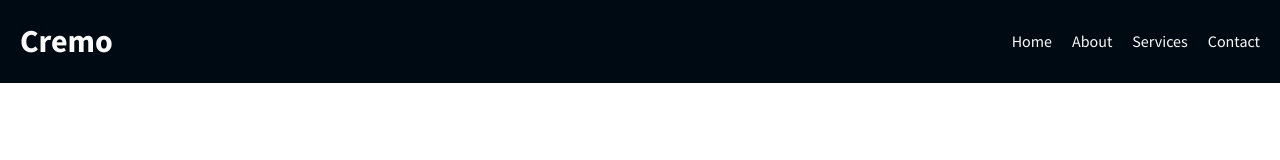
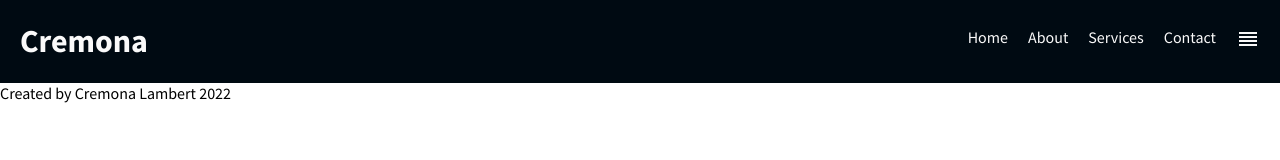
Before and after one commit to CremonaLambert/Simple-Navigation-Bar, a plain HTML site: page index.html in a window 1280 px wide. Drawn offline with Linux system fonts and the light colour scheme.

Commit message:
Nav01-01

```diff
--- a/index.html
+++ b/index.html
@@ -5,15 +5,19 @@
     <meta http-equiv="X-UA-Compatible" content="IE=edge">
     <meta name="viewport" content="width=device-width, initial-scale=1.0">
     <link rel="preconnect" href="https://fonts.googleapis.com">
-<link rel="preconnect" href="https://fonts.gstatic.com" crossorigin>
-<link href="https://fonts.googleapis.com/css2?family=Source+Sans+Pro:ital,wght@0,400;0,700;1,400&display=swap" rel="stylesheet">
+    <link rel="preconnect" href="https://fonts.gstatic.com" crossorigin>
+    <link href="https://fonts.googleapis.com/css2?family=Source+Sans+Pro:ital,wght@0,400;0,700;1,400&display=swap" rel="stylesheet">
+    <link href="https://fonts.googleapis.com/icon?family=Material+Icons"rel="stylesheet">
     <link rel="stylesheet" href="style.css">
     <title>Simple Navigation Bar</title>
 </head>
+
+
 <body>
     <div class="bar">
+
         <h1>
-            Cremo
+            Cremona
         </h1>
 
         <ul class="pages">
@@ -21,8 +25,15 @@
             <li><a href="#">About</a></li>
             <li><a href="#">Services</a></li>
             <li><a href="#">Contact</a></li>
+            <li><a href="#"><span class="material-icons">reorder</span></a></li>
+        </ul>
 
-        </ul>
     </div>
+
+    <footer>
+        Created by Cremona Lambert 2022
+    </footer>
+
 </body>
+
 </html>
--- a/style.css
+++ b/style.css
@@ -32,3 +32,8 @@ body {
     color: #81d4fa;
     transform: rotate(2deg);
 }
+
+footer {
+   /* background-color: #000a12;
+    color: #fff;*/
+}
```
